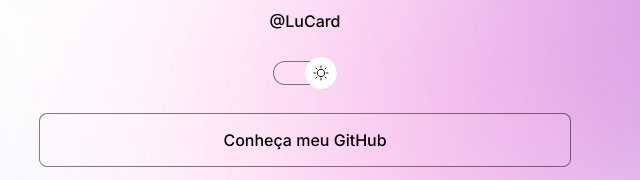
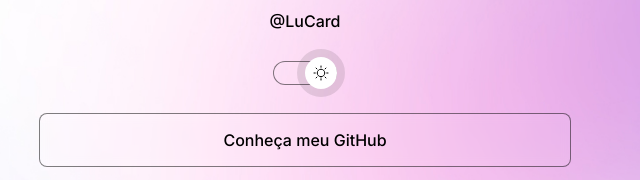
Before and after one commit to LuCard-png/ProjetoDiscovery, a plain HTML site: page index.html in a window 1280 px wide. In both pictures the pointer is over the button 656 px from the left and 274 px from the top of the page. Shown: the part 202-382 px from the top of the page, 335-975 px from the left. Drawn offline with nearby package versions, Linux system fonts and the light colour scheme.

Commit message:
button hover

```diff
--- a/style.css
+++ b/style.css
@@ -74,6 +74,10 @@ body * {
   transform: translateY(-50%);
 
   animation: slide-back 0.2s;
+}
+
+#switch button:hover{
+  outline: 8px solid var(--icon-color);
 }
 .light #switch button {
   animation: slide-in 0.2s forwards;
```
